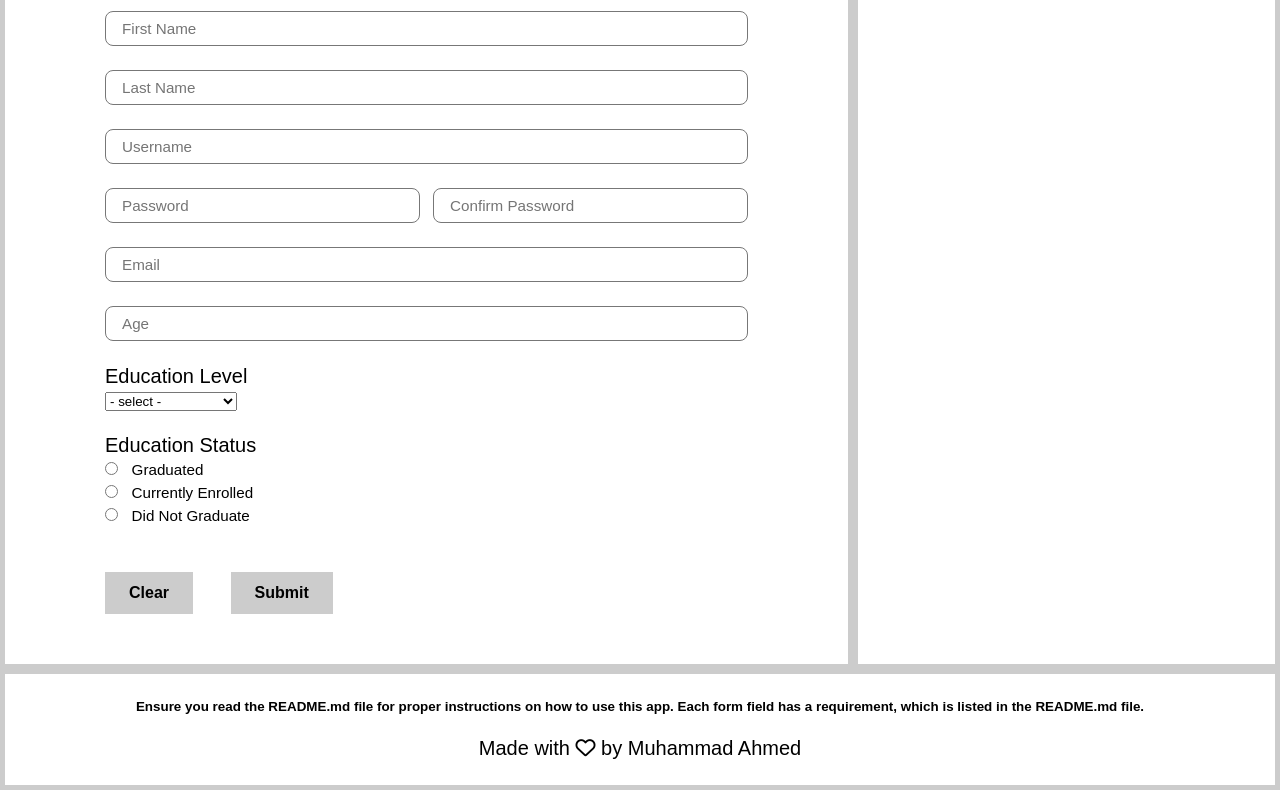
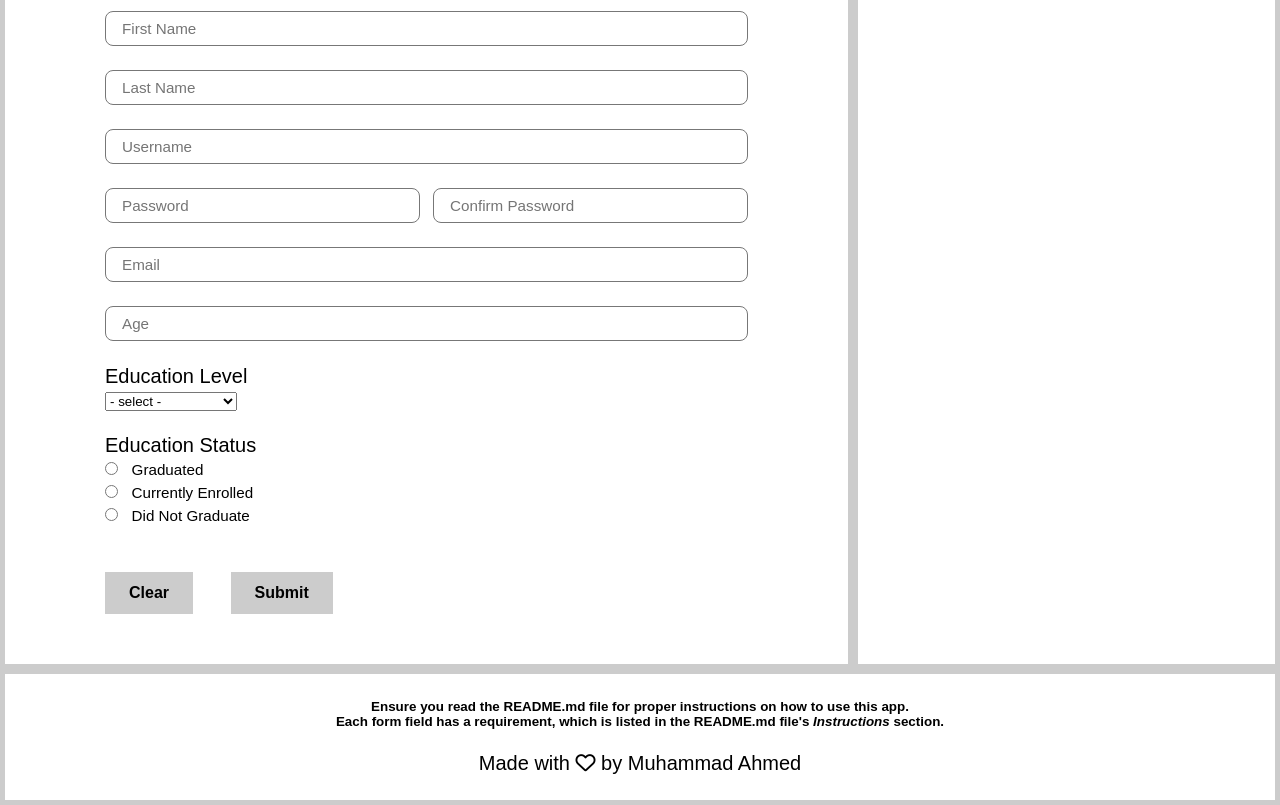
Before and after one commit to 4zad/form-validation, a plain HTML site: page index.html in a window 1280 px wide. Shown: the part 124-929 px from the top of the page. Drawn offline with Linux system fonts and the light colour scheme.

Commit message:
Updated Footer Message
Updated footer message, which warns users to read the 'README.md' markdown file for proper documentation and instructions on how to use the app. This is there so that users may know exactly how the form validation app is supposed to function and may test it accordingly. The message now gives greater detail by providing the exact section in the 'README.md' file which holds the instructions.

Signed-off-by: Muhammad Ahmed <moahzed@gmail.com>

```diff
--- a/index.html
+++ b/index.html
@@ -90,7 +90,7 @@
 
         <footer id="footer">
             <div>
-                <h6>Ensure you read the README.md file for proper instructions on how to use this app. Each form field has a requirement, which is listed in the README.md file.</h6>
+                <h6>Ensure you read the README.md file for proper instructions on how to use this app. <br>Each form field has a requirement, which is listed in the README.md file's <em>Instructions</em> section.</h6>
                 <br>
                 <p>Made with <i class="far fa-heart"></i> by Muhammad Ahmed</p>
             </div>
```
Also changed, not shown: 1 other file.
